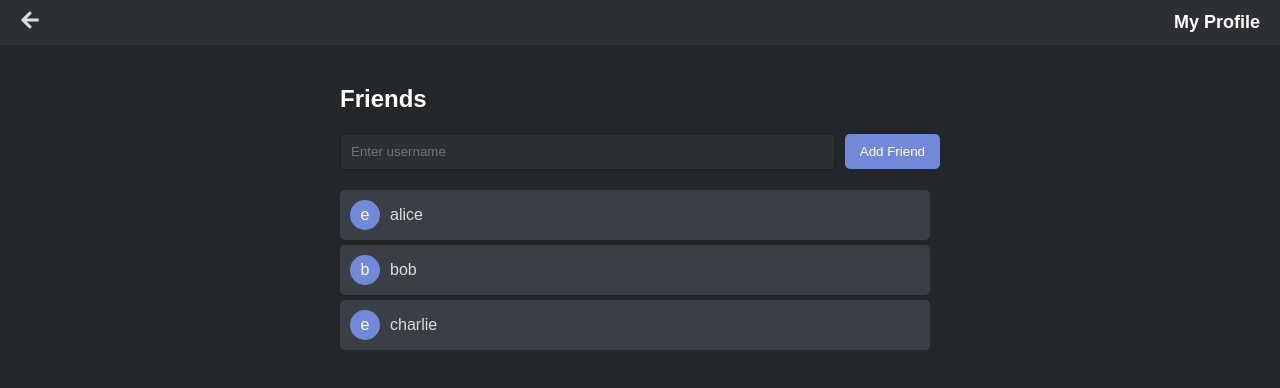
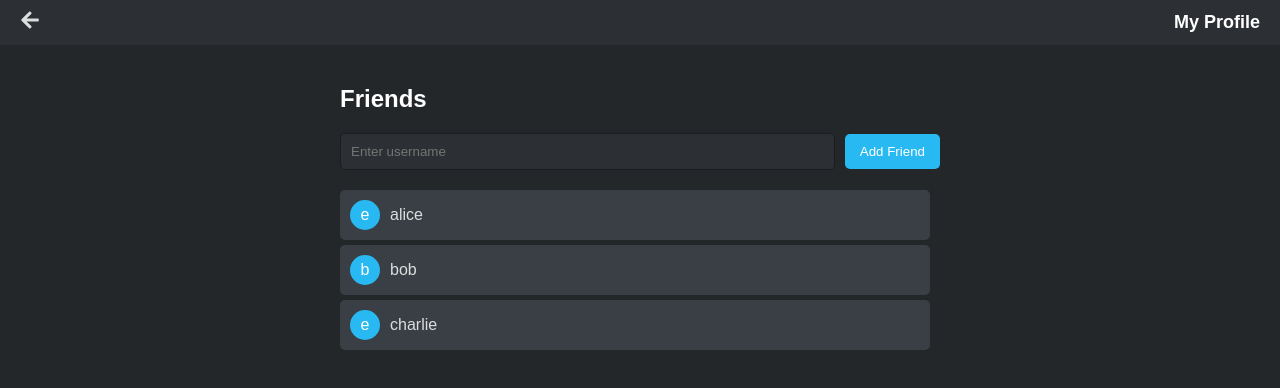
Before and after one commit to TylerGeiger513/Kubernetes, a React (Create React App) app in the folder frontend/: page /profile in a window 1280 px wide. Shown: the top 388 px of the page. Built offline with nearby package versions, Linux system fonts and the light colour scheme; no server answers.

Commit message:
color changes

```diff
--- a/frontend/src/pages/Auth.css
+++ b/frontend/src/pages/Auth.css
@@ -48,14 +48,14 @@
 
 .auth-card input:focus {
     outline: none;
-    border-color: #7289DA;
-    box-shadow: 0 0 5px #7289DA;
+    border-color: #29b9f2;
+    box-shadow: 0 0 5px #29b9f2;
 }
 
 .auth-card button {
     width: 100%;
     padding: 10px;
-    background-color: #7289DA;
+    background-color: #29b9f2;
     border: none;
     color: white;
     border-radius: 5px;
@@ -76,7 +76,7 @@
 }
 
 .auth-card a {
-    color: #7289DA;
+    color: #29b9f2;
     text-decoration: none;
 }
 
--- a/frontend/src/pages/HomePage.css
+++ b/frontend/src/pages/HomePage.css
@@ -38,7 +38,7 @@
     width: 30px;
     height: 30px;
     border-radius: 50%;
-    background-color: #7289DA;
+    background-color: #29b9f2;
     text-align: center;
     line-height: 30px;
     margin-right: 10px;
@@ -50,7 +50,7 @@
   }
 
   .create-chat-button {
-    background-color: #7289DA;
+    background-color: #29b9f2;
     color: white;
     border: none;
     padding: 10px 15px;
@@ -105,7 +105,7 @@
   }
 
   .avatar.profile-fallback {
-    background-color: #7289DA;
+    background-color: #29b9f2;
     display: flex;
     align-items: center;
     justify-content: center;
@@ -129,7 +129,7 @@
   .modal-content button {
     padding: 10px 15px;
     margin-right: 10px;
-    background-color: #7289DA;
+    background-color: #29b9f2;
     color: white;
     border: none;
     border-radius: 5px;
@@ -214,7 +214,7 @@
   }
 
   .avatar {
-    background-color: #7289DA;
+    background-color: #29b9f2;
     text-align: center;
     line-height: 30px;
   }
@@ -249,5 +249,5 @@
   }
 
   .checkbox-icon.checked {
-    color: #7289DA;
+    color: #29b9f2;
   }
--- a/frontend/src/pages/ProfilePage.css
+++ b/frontend/src/pages/ProfilePage.css
@@ -60,12 +60,12 @@
 
   .friend-input:focus {
     outline: none;
-    border-color: #7289DA;
+    border-color: #29b9f2;
   }
 
   .add-button {
     padding: 10px 15px;
-    background-color: #7289DA;
+    background-color: #29b9f2;
     border: none;
     color: white;
     border-radius: 5px;
@@ -133,7 +133,7 @@
     width: 30px;
     height: 30px;
     border-radius: 50%;
-    background-color: #7289DA;
+    background-color: #29b9f2;
     text-align: center;
     line-height: 30px;
     margin-right: 10px;
@@ -189,7 +189,7 @@
     width: 80px;
     height: 80px;
     border-radius: 50%;
-    background-color: #7289DA;
+    background-color: #29b9f2;
     text-align: center;
     line-height: 80px;
     font-size: 40px;
--- a/frontend/src/pages/ServerUI.css
+++ b/frontend/src/pages/ServerUI.css
@@ -114,7 +114,7 @@ body {
     width: 30px;
     height: 30px;
     border-radius: 50%;
-    background-color: #7289DA;
+    background-color: #29b9f2;
     text-align: center;
     line-height: 30px;
     margin: 5px;
@@ -147,7 +147,7 @@ body {
     width: 40px;
     height: 40px;
     border-radius: 50%;
-    background-color: #7289DA;
+    background-color: #29b9f2;
     text-align: center;
     line-height: 40px;
     margin-right: 15px;
@@ -245,7 +245,7 @@ h3 {
 
   .chat-input:focus {
     outline: none;
-    border-color: #7289DA;
+    border-color: #29b9f2;
   }
 
 
@@ -277,7 +277,7 @@ h3 {
 }
 
 .send-button {
-    background-color: #7289DA;
+    background-color: #29b9f2;
     border: none;
     border-radius: 50%;
     width: 40px;
@@ -345,7 +345,7 @@ h3 {
     width: 80px;
     height: 80px;
     border-radius: 50%;
-    background-color: #7289DA; /* Matches avatar color */
+    background-color: #29b9f2; /* Matches avatar color */
     text-align: center;
     line-height: 80px;
     font-size: 40px;
```
